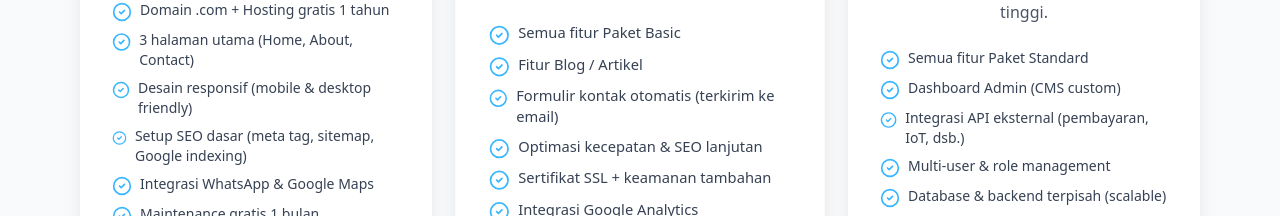
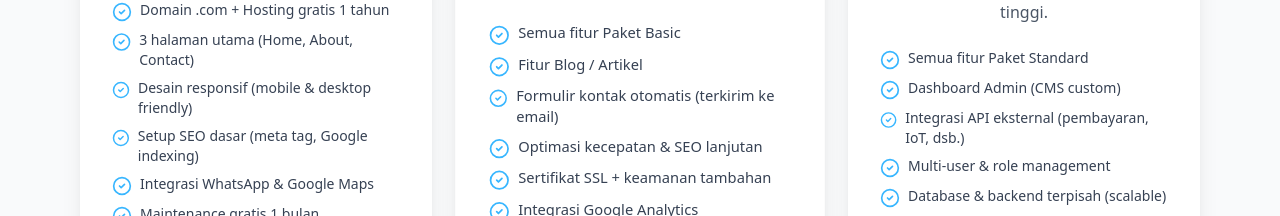
Before and after one commit to 7Cdrs/DeadlineAman, a React (Vite) app: page / in a window 1280 px wide. Shown: the part 2320-2536 px from the top of the page. Built offline with nearby package versions, Linux system fonts and the light colour scheme.

Commit message:
first commit

```diff
--- a/src/components/PricingSection.jsx
+++ b/src/components/PricingSection.jsx
@@ -9,7 +9,7 @@ const pricing = [
       "Domain .com + Hosting gratis 1 tahun",
       "3 halaman utama (Home, About, Contact)",
       "Desain responsif (mobile & desktop friendly)",
-      "Setup SEO dasar (meta tag, sitemap, Google indexing)",
+      "Setup SEO dasar (meta tag, Google indexing)",
       "Integrasi WhatsApp & Google Maps",
       "Maintenance gratis 1 bulan",
     ],
```
